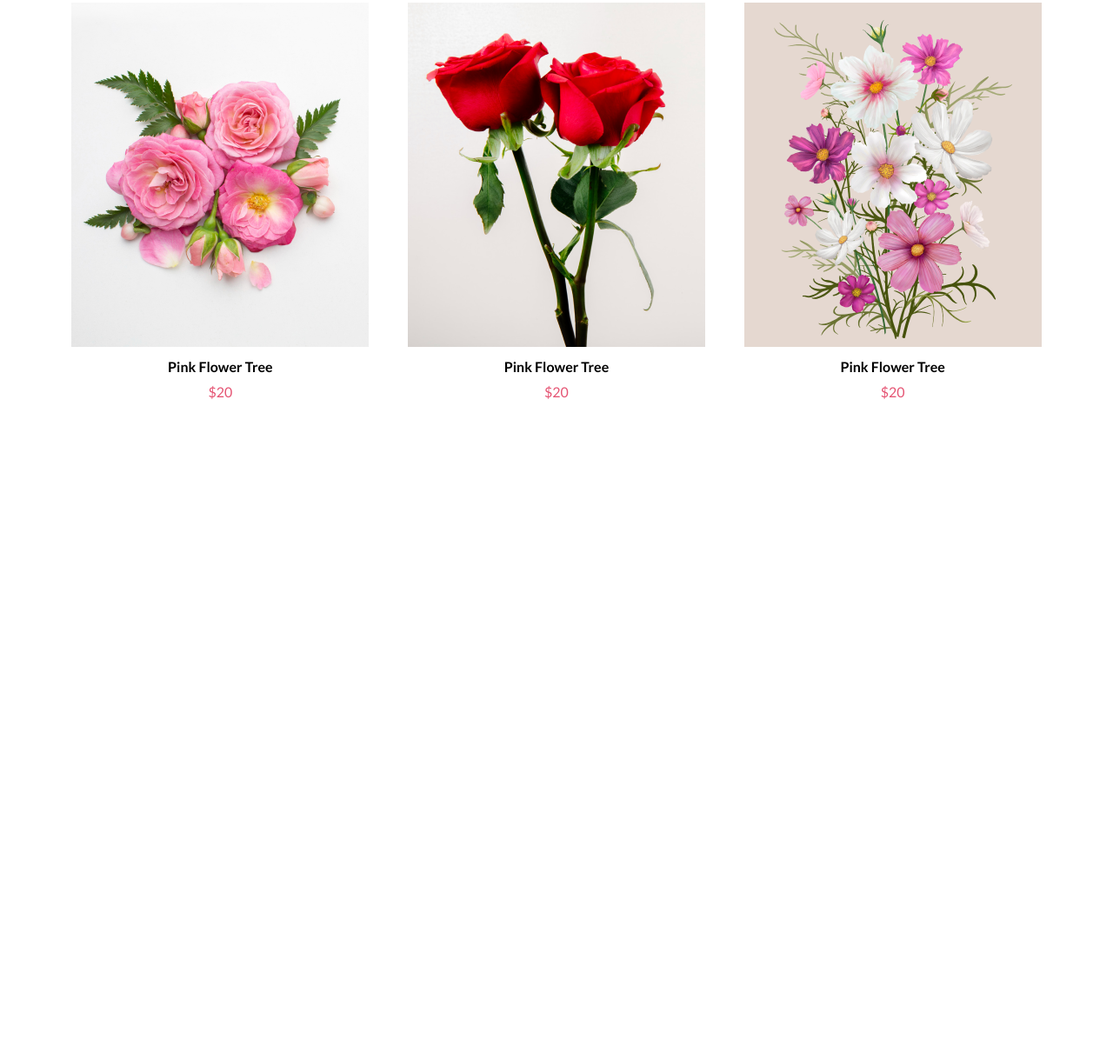
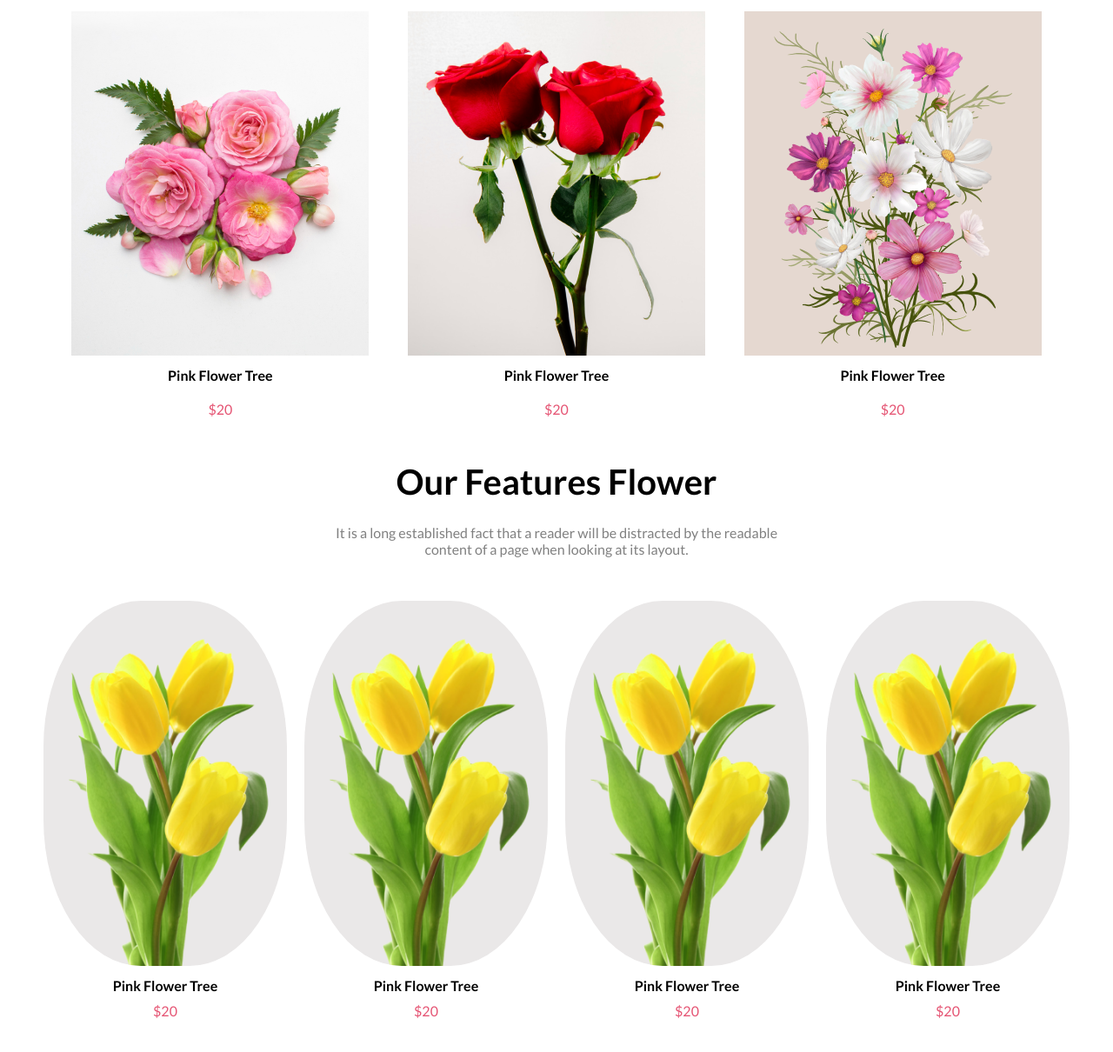
Before and after one commit to Tawkir711/flower-shop-landig-page, a plain HTML site: page index.html in a window 1280 px wide. Shown: the part 756-1966 px from the top of the page at 87% size. Before the commit the page ends 1256 px from the top, so only its background shows below. Drawn offline with Linux system fonts and the light colour scheme.

Commit message:
Complete our features section with responsive

```diff
--- a/index.html
+++ b/index.html
@@ -1,5 +1,6 @@
 <!DOCTYPE html>
 <html lang="en">
+
 <head>
   <meta charset="UTF-8">
   <meta name="viewport" content="width=device-width, initial-scale=1.0">
@@ -8,12 +9,14 @@
   <link rel="stylesheet" href="style.css">
   <link rel="stylesheet" href="responsive.css">
 </head>
+
 <body>
   <section class="banner-container">
     <div class="banner-title">
       <h1>Let's make <br> beautiful flowers a <br> part of your life.</h1>
-      <p>It is a long established fact that a reader will be distracted by the readable <br> content of a page when looking at its
-      layout. The point of using Lorem Ipsum  is that it has a more-or-less normal distribution of letters.</p>
+      <p>It is a long established fact that a reader will be distracted by the readable <br> content of a page when
+        looking at its
+        layout. The point of using Lorem Ipsum is that it has a more-or-less normal distribution of letters.</p>
       <button>Shop Now</button>
     </div>
     <div class="img-container">
@@ -24,8 +27,9 @@
     <section class="flower-container">
       <div class="flower-title">
         <h1>Today's Available Flowers</h1>
-        <p>It is a long established fact that a reader will be distracted by the readable <br> content of a page when looking at its
-        layout.</p>
+        <p>It is a long established fact that a reader will be distracted by the readable <br> content of a page when
+          looking at its
+          layout.</p>
       </div>
       <section class="flower-section">
         <div class="flower">
@@ -45,6 +49,38 @@
         </div>
       </section>
     </section>
+    <section class="flower-feature">
+      <div class="flower-title">
+        <h1>Our Features Flower</h1>
+        <p>It is a long established fact that a reader will be distracted by the readable <br> content of a page when
+          looking
+          at its
+          layout.</p>
+      </div>
+      <section class="feature-flower">
+        <div class="flower-f">
+          <img src="/images/pngwing 7.png" alt="">
+          <h4>Pink Flower Tree</h4>
+          <p>$20</p>
+        </div>
+        <div class="flower-f">
+          <img src="/images/pngwing 7.png" alt="">
+          <h4>Pink Flower Tree</h4>
+          <p>$20</p>
+        </div>
+        <div class="flower-f">
+          <img src="/images/pngwing 7.png" alt="">
+          <h4>Pink Flower Tree</h4>
+          <p>$20</p>
+        </div>
+        <div class="flower-f">
+          <img src="/images/pngwing 7.png" alt="">
+          <h4>Pink Flower Tree</h4>
+          <p>$20</p>
+        </div>
+      </section>
+    </section>
   </main>
 </body>
+
 </html>
--- a/responsive.css
+++ b/responsive.css
@@ -25,4 +25,11 @@
   .flower img {
     width: 100%;
   }
+
+  /* --------------- */
+
+  .feature-flower{
+    flex-direction: column;
+  }
+
 }
--- a/style.css
+++ b/style.css
@@ -54,3 +54,28 @@
 .flower p{
   color: #E55473;
 }
+/* -------------------------------------- */
+
+
+.flower-feature{
+  margin: 50px 0px 40px;
+  padding: 0px 50px;
+}
+.feature-flower{
+  text-align: center;
+  padding-top: 50px;
+  display: flex;
+  gap: 20px;
+
+}
+.flower-f img{
+  background: rgb(234, 232, 232);
+  width: 100%;
+  border-radius: 40%;
+}
+.flower-f h4, p{
+  padding-top: 10px;
+}
+.flower-f p{
+  color: #E55473;
+}
```
